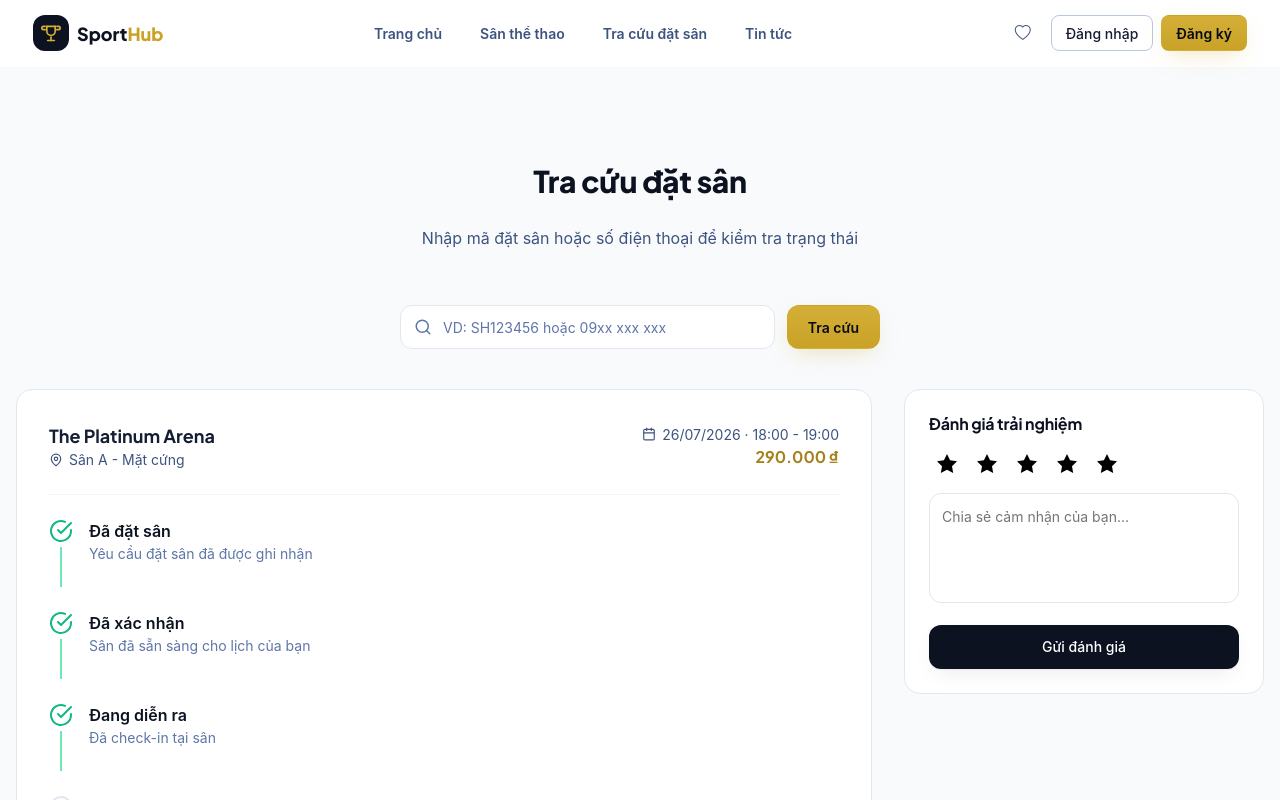
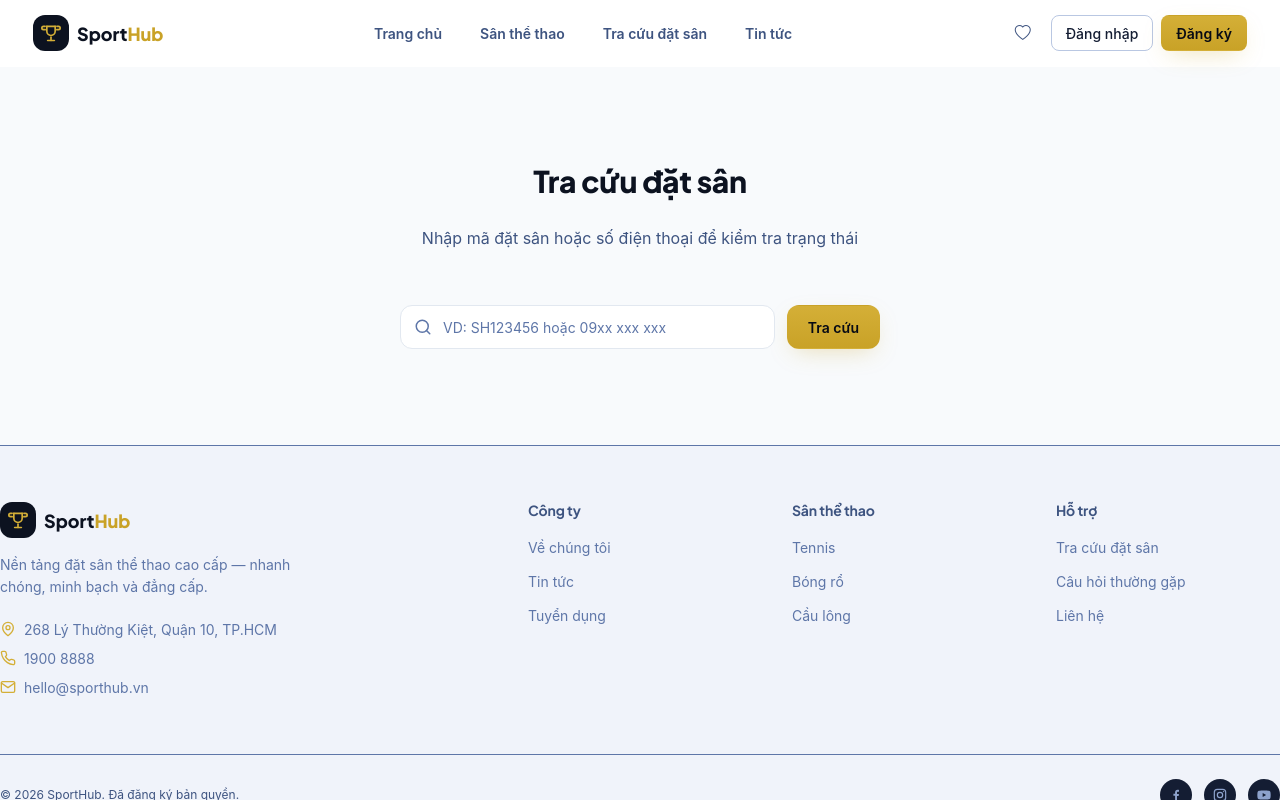
Before and after one commit to QuachLoan/SportReact, a React (Vite) app: page /BookingLookUp in a window 1280 px wide. Shown: the top 800 px of the page. Built offline with nearby package versions, Linux system fonts and the light colour scheme.

Commit message:
tiện ích đẳng cấp

```diff
--- a/Data/data.json
+++ b/Data/data.json
@@ -371,7 +371,7 @@
       "venueId": 2,
       "name": "Sân tennis 01",
       "sportId": 3,
-      "surface": "Hard Court",
+      "surface": "Sân cứng",
       "capacity": 4,
       "pricePerHour": 250000,
       "status": "available"
@@ -381,7 +381,7 @@
       "venueId": 2,
       "name": "Sân pickleball 01",
       "sportId": 4,
-      "surface": "Acrylic",
+      "surface": "Cỏ nhân tạo",
       "capacity": 4,
       "pricePerHour": 180000,
       "status": "available"
--- a/src/pages/BookingLookUp/BookingLookUp.jsx
+++ b/src/pages/BookingLookUp/BookingLookUp.jsx
@@ -15,76 +15,6 @@ function BookingLookUp(){
       </div>
       <button type="submit" className="btn btn-gold">Tra cứu</button>
     </form>
-
-    <div className="lookup-layout">
-      <div className="lookup-result-card">
-        <div className="lookup-head">
-          <div>
-            <p className="venue-name">The Platinum Arena</p>
-            <p className="court-name"><svg viewBox="0 0 24 24" fill="none" stroke="currentColor" strokeWidth="2" strokeLinecap="round" strokeLinejoin="round"><path d="M20 10c0 6-8 12-8 12s-8-6-8-12a8 8 0 0 1 16 0Z"/><circle cx="12" cy="10" r="3"/></svg> Sân A - Mặt cứng</p>
-          </div>
-          <div>
-            <p className="datetime"><svg viewBox="0 0 24 24" fill="none" stroke="currentColor" strokeWidth="2" strokeLinecap="round" strokeLinejoin="round"><rect x="3" y="4" width="18" height="18" rx="2"/><line x1="16" y1="2" x2="16" y2="6"/><line x1="8" y1="2" x2="8" y2="6"/><line x1="3" y1="10" x2="21" y2="10"/></svg> 26/07/2026 · 18:00 - 19:00</p>
-            <p className="total">290.000 ₫</p>
-          </div>
-        </div>
-
-        <ol className="status-steps">
-          <li className="status-step is-done">
-            <div className="status-step-col">
-              <svg viewBox="0 0 24 24" fill="none" stroke="currentColor" strokeWidth="2" strokeLinecap="round" strokeLinejoin="round"><path d="M22 11.08V12a10 10 0 1 1-5.93-9.14"/><polyline points="22 4 12 14.01 9 11.01"/></svg>
-              <span className="status-line"></span>
-            </div>
-            <div className="status-step-body">
-              <p className="title">Đã đặt sân</p>
-              <p className="desc">Yêu cầu đặt sân đã được ghi nhận</p>
-            </div>
-          </li>
-          <li className="status-step is-done">
-            <div className="status-step-col">
-              <svg viewBox="0 0 24 24" fill="none" stroke="currentColor" strokeWidth="2" strokeLinecap="round" strokeLinejoin="round"><path d="M22 11.08V12a10 10 0 1 1-5.93-9.14"/><polyline points="22 4 12 14.01 9 11.01"/></svg>
-              <span className="status-line"></span>
-            </div>
-            <div className="status-step-body">
-              <p className="title">Đã xác nhận</p>
-              <p className="desc">Sân đã sẵn sàng cho lịch của bạn</p>
-            </div>
-          </li>
-          <li className="status-step is-done">
-            <div className="status-step-col">
-              <svg viewBox="0 0 24 24" fill="none" stroke="currentColor" strokeWidth="2" strokeLinecap="round" strokeLinejoin="round"><path d="M22 11.08V12a10 10 0 1 1-5.93-9.14"/><polyline points="22 4 12 14.01 9 11.01"/></svg>
-              <span className="status-line"></span>
-            </div>
-            <div className="status-step-body">
-              <p className="title">Đang diễn ra</p>
-              <p className="desc">Đã check-in tại sân</p>
-            </div>
-          </li>
-          <li className="status-step">
-            <div className="status-step-col">
-              <svg viewBox="0 0 24 24" fill="none" stroke="currentColor" strokeWidth="2"><circle cx="12" cy="12" r="10"/></svg>
-            </div>
-            <div className="status-step-body">
-              <p className="title">Hoàn thành</p>
-              <p className="desc">Cảm ơn bạn đã sử dụng SportHub</p>
-            </div>
-          </li>
-        </ol>
-      </div>
-
-      <aside className="feedback-card">
-        <h3>Đánh giá trải nghiệm</h3>
-        <div className="star-input" data-star-input>
-          <button type="button"><svg viewBox="0 0 24 24"><path d="M12 2l3.09 6.26L22 9.27l-5 4.87L18.18 21 12 17.77 5.82 21 7 14.14l-5-4.87 6.91-1.01L12 2z"/></svg></button>
-          <button type="button"><svg viewBox="0 0 24 24"><path d="M12 2l3.09 6.26L22 9.27l-5 4.87L18.18 21 12 17.77 5.82 21 7 14.14l-5-4.87 6.91-1.01L12 2z"/></svg></button>
-          <button type="button"><svg viewBox="0 0 24 24"><path d="M12 2l3.09 6.26L22 9.27l-5 4.87L18.18 21 12 17.77 5.82 21 7 14.14l-5-4.87 6.91-1.01L12 2z"/></svg></button>
-          <button type="button"><svg viewBox="0 0 24 24"><path d="M12 2l3.09 6.26L22 9.27l-5 4.87L18.18 21 12 17.77 5.82 21 7 14.14l-5-4.87 6.91-1.01L12 2z"/></svg></button>
-          <button type="button"><svg viewBox="0 0 24 24"><path d="M12 2l3.09 6.26L22 9.27l-5 4.87L18.18 21 12 17.77 5.82 21 7 14.14l-5-4.87 6.91-1.01L12 2z"/></svg></button>
-        </div>
-        <textarea className="textarea" rows="4" placeholder="Chia sẻ cảm nhận của bạn..."></textarea>
-        <button type="button" className="btn btn-primary btn-block" style={{ marginTop: "16px" }} >Gửi đánh giá</button>
-      </aside>
-    </div>
   </main>
 
         </>
```
